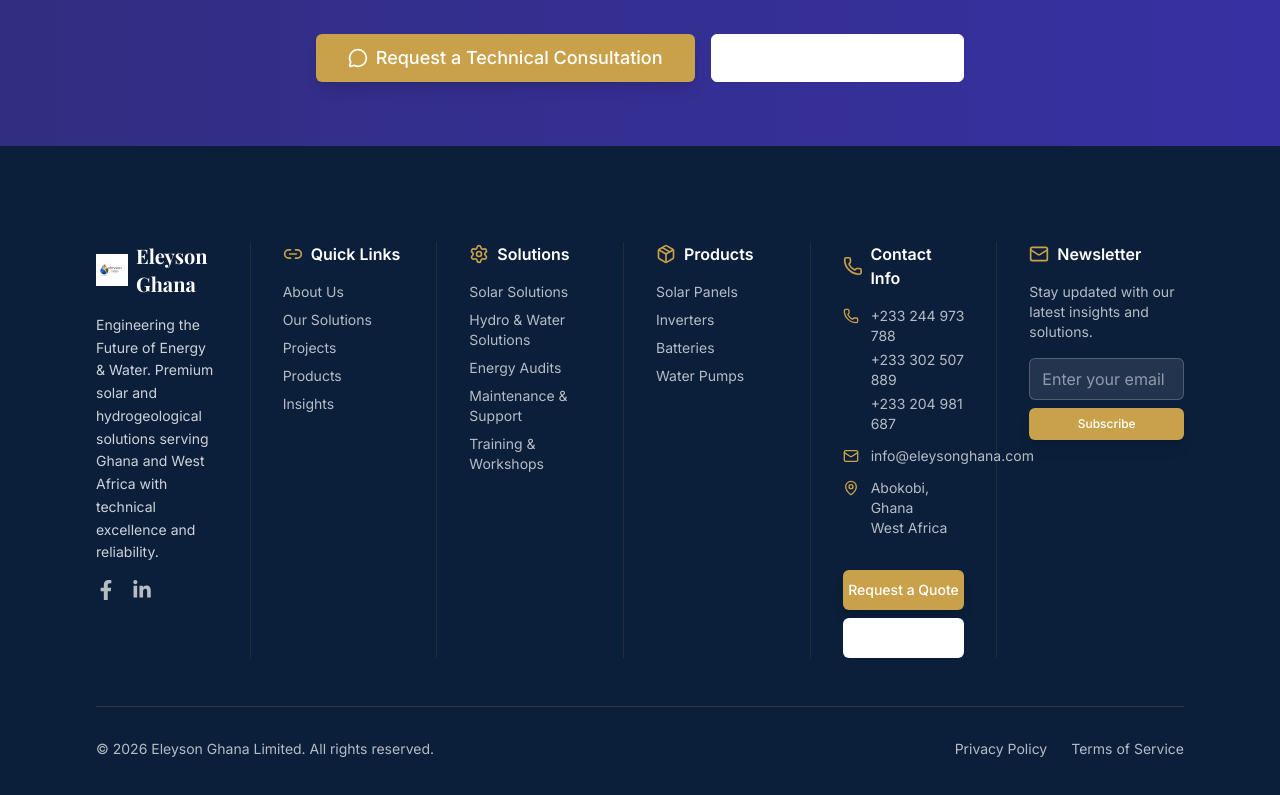
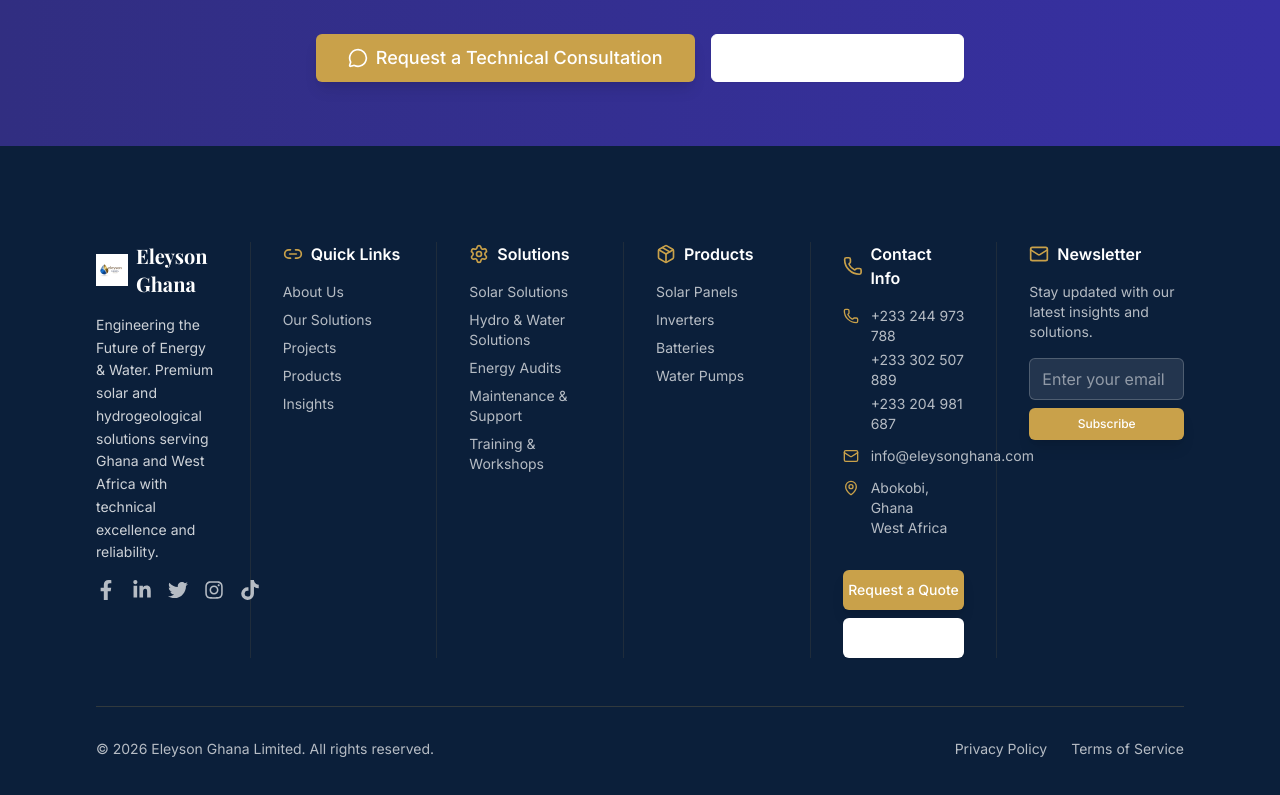
Before and after one commit to dromorongit/EleysonGh, a Next.js app: page / in a window 1280 px wide. Shown: the part 4107-4902 px from the top of the page. Built offline with nearby package versions, Linux system fonts and the light colour scheme.

Commit message:
Social Media changes

```diff
--- a/src/app/contact/page.tsx
+++ b/src/app/contact/page.tsx
@@ -1,7 +1,9 @@
 "use client";
 
 import { motion } from "framer-motion";
-import { Phone, Mail, MapPin, Clock, Send, MessageCircle, CheckCircle } from "lucide-react";
+import { Phone, Mail, MapPin, Clock, Send, MessageCircle, CheckCircle, Share2 } from "lucide-react";
+import Link from "next/link";
+import { FaFacebookF, FaTwitter, FaLinkedinIn, FaInstagram, FaTiktok } from "react-icons/fa";
 import { Button, Section, Container, Card, CardHeader, CardContent } from "@/components";
 import { useState } from "react";
 
@@ -118,6 +120,7 @@
                      <p className="text-secondary-600">+233 204 981 687</p>
                    </div>
                  </div>
+
                  <div className="flex items-start space-x-4">
                    <div className="w-12 h-12 bg-primary-100 rounded-lg flex items-center justify-center flex-shrink-0">
                      <Mail className="w-6 h-6 text-primary-600" />
@@ -148,6 +151,32 @@
                      <h3 className="font-semibold text-primary-900 mb-2">Business Hours</h3>
                      <p className="text-secondary-600">Monday - Friday: 8:00 AM - 6:00 PM</p>
                      <p className="text-secondary-600">Saturday: 9:00 AM - 2:00 PM</p>
+                   </div>
+                 </div>
+
+                 <div className="flex items-start space-x-4">
+                   <div className="w-12 h-12 bg-primary-100 rounded-lg flex items-center justify-center flex-shrink-0">
+                     <Share2 className="w-6 h-6 text-primary-600" />
+                   </div>
+                   <div>
+                     <h3 className="font-semibold text-primary-900 mb-2">Follow Us</h3>
+                     <div className="flex space-x-4" aria-label="Social media links">
+                       <Link href="https://www.facebook.com/eleysonghana" className="text-primary-600 hover:text-gold transition-colors" aria-label="Facebook">
+                         <FaFacebookF className="w-5 h-5" aria-hidden="true" />
+                       </Link>
+                       <Link href="https://www.linkedIn.com/in/eleysonghana/" className="text-primary-600 hover:text-gold transition-colors" aria-label="LinkedIn">
+                         <FaLinkedinIn className="w-5 h-5" aria-hidden="true" />
+                       </Link>
+                       <Link href="https://www.x.com/eleysonghana/" className="text-primary-600 hover:text-gold transition-colors" aria-label="X">
+                         <FaTwitter className="w-5 h-5" aria-hidden="true" />
+                       </Link>
+                       <Link href="https://www.instagram.com/eleysonghana/" className="text-primary-600 hover:text-gold transition-colors" aria-label="Instagram">
+                         <FaInstagram className="w-5 h-5" aria-hidden="true" />
+                       </Link>
+                       <Link href="https://www.tiktok.com/@eleysonghana/" className="text-primary-600 hover:text-gold transition-colors" aria-label="TikTok">
+                         <FaTiktok className="w-5 h-5" aria-hidden="true" />
+                       </Link>
+                     </div>
                    </div>
                  </div>
                </div>
--- a/src/components/Footer.tsx
+++ b/src/components/Footer.tsx
@@ -1,7 +1,7 @@
 import Link from "next/link";
 import Image from "next/image";
 import { Phone, Mail, MapPin, MessageCircle, Link2, Settings, Package } from "lucide-react";
-import { FaFacebookF, FaTwitter, FaLinkedinIn } from "react-icons/fa";
+import { FaFacebookF, FaTwitter, FaLinkedinIn, FaInstagram, FaTiktok } from "react-icons/fa";
 import { Button } from "./Button";
 import { Container } from "./Container";
 
@@ -26,8 +26,17 @@
                <Link href="https://www.facebook.com/eleysonghana" className="text-white/70 hover:text-gold transition-colors" aria-label="Facebook">
                  <FaFacebookF className="w-5 h-5" aria-hidden="true" />
                </Link>
-              <Link href="https://www.linkedin.com/company/eleyson-ghana-limited" className="text-white/70 hover:text-gold transition-colors" aria-label="LinkedIn">
+               <Link href="https://www.linkedIn.com/in/eleysonghana/" className="text-white/70 hover:text-gold transition-colors" aria-label="LinkedIn">
                  <FaLinkedinIn className="w-5 h-5" aria-hidden="true" />
+               </Link>
+               <Link href="https://www.x.com/eleysonghana/" className="text-white/70 hover:text-gold transition-colors" aria-label="X">
+                 <FaTwitter className="w-5 h-5" aria-hidden="true" />
+               </Link>
+               <Link href="https://www.instagram.com/eleysonghana/" className="text-white/70 hover:text-gold transition-colors" aria-label="Instagram">
+                 <FaInstagram className="w-5 h-5" aria-hidden="true" />
+               </Link>
+               <Link href="https://www.tiktok.com/@eleysonghana/" className="text-white/70 hover:text-gold transition-colors" aria-label="TikTok">
+                 <FaTiktok className="w-5 h-5" aria-hidden="true" />
                </Link>
              </div>
            </div>
```
Lines whose indentation alone changed are shown as unchanged.
